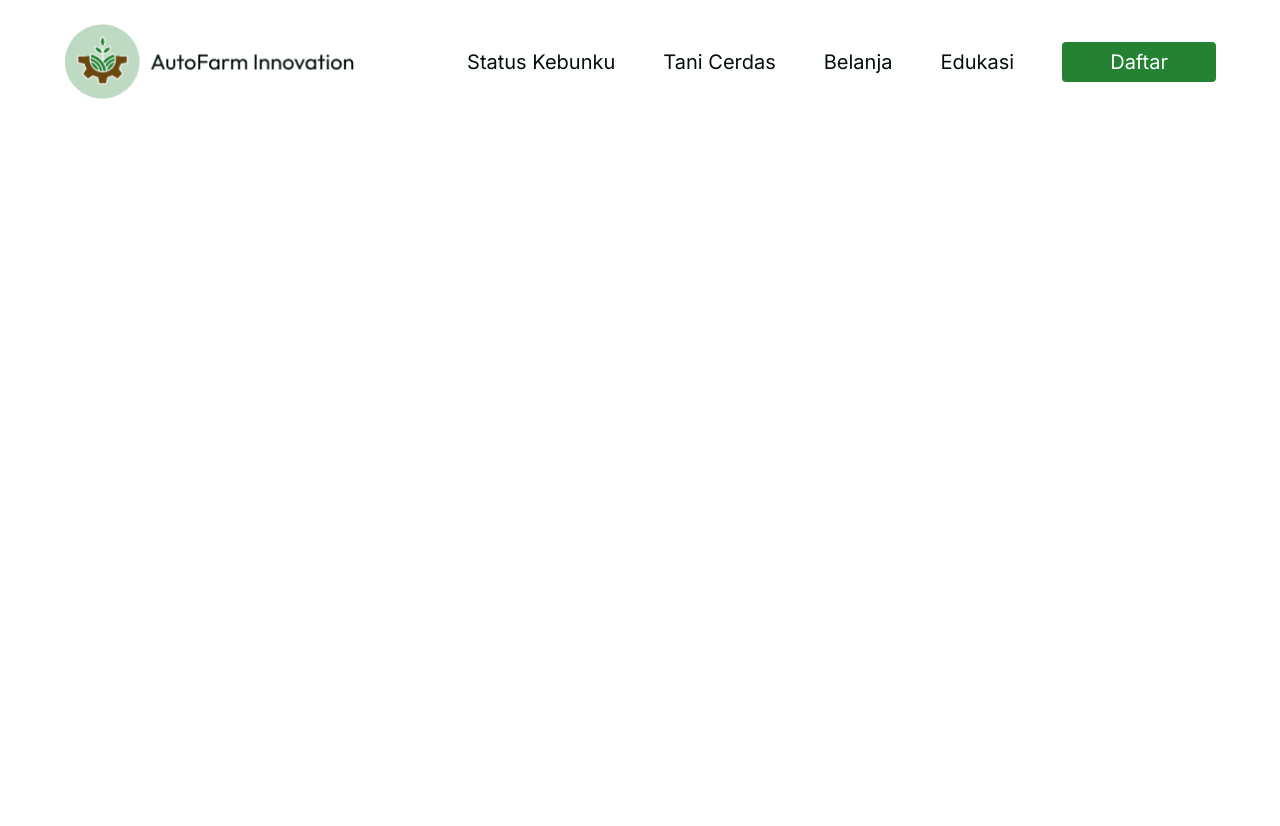
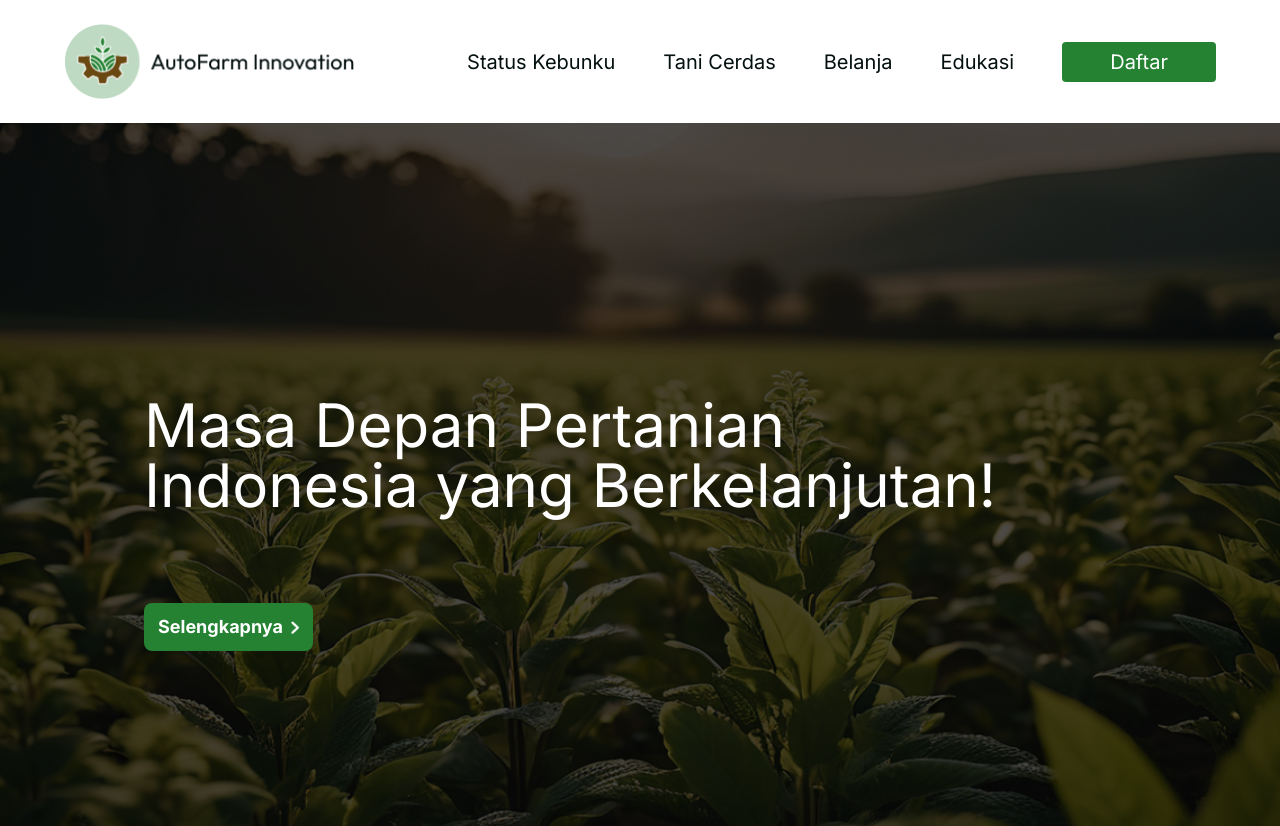
Before and after one commit to amaliap21/IFSTI, a Next.js app in the folder website/: page / in a window 1280 px wide. Shown: the top 826 px of the page. Built offline with nearby package versions, Linux system fonts and the light colour scheme.

Commit message:
feat: hero

```diff
--- a/website/src/app/layout.tsx
+++ b/website/src/app/layout.tsx
@@ -11,24 +11,16 @@ const fontOutfit = FontOutfit({
   variable: "--font-outfit",
 });
 
-// Removed the export statement for metadata
-const metadata = {
-  title: "Create Next App",
-  description: "Generated by create next app",
-};
-
 interface RootLayoutProps {
   children: React.ReactNode;
 }
 
 const RootLayout: React.FC<RootLayoutProps> = ({ children }) => {
-  const [expandNavbar, setExpandNavbar] = React.useState(false); // State to control Navbar expansion
+  const [expandNavbar, setExpandNavbar] = React.useState(false);
 
   return (
     <html lang="en" suppressHydrationWarning>
-      <head>
-        {/* Meta tags can still be set here if needed, possibly using the "metadata" object */}
-      </head>
+      <head></head>
       <body
         className={cn(
           "min-h-screen bg-background font-outfit antialiased",
--- a/website/src/components/hero.tsx
+++ b/website/src/components/hero.tsx
@@ -1,8 +1,37 @@
+import { Button } from "@/components/ui/button";
+import Image from "next/image";
 import React from "react";
-import { Button } from "@/components/ui/button";
 
 const Hero = () => {
-  return <div className="h-screen"></div>;
+  return (
+    <div className="relative">
+      {/* Background Image */}
+      <Image
+        src="/plants-agricult.png"
+        alt="Plants Agricult"
+        layout="fill"
+        objectFit="cover"
+        quality={100}
+        className="absolute z-0"
+      />
+
+      {/* Overlay */}
+      <div className="absolute inset-0 bg-black opacity-70 z-10" />
+
+      {/* Content */}
+      <div className="relative z-20 flex flex-col items-start justify-center h-screen text-white px-4 md:px-0 ml-36 gap-16  ">
+        <h1 className="text-6xl md:text-6xl font-normal mb-6">
+          Masa Depan Pertanian <br /> Indonesia yang Berkelanjutan!
+        </h1>
+        <button className="text-lg bg-custom-green hover:bg-custom-green-dark font-bold py-2.5 px-3.5 rounded-lg inline-flex items-center justify-center">
+          Selengkapnya{""}
+          <span className="ml-2">
+            <Image src="/arrow.png" alt="Arrow" width={8} height={8} />
+          </span>
+        </button>
+      </div>
+    </div>
+  );
 };
 
 export default Hero;
--- a/website/src/components/navbar.tsx
+++ b/website/src/components/navbar.tsx
@@ -45,7 +45,7 @@ const Navbar: React.FC<NavbarProps> = ({ expandNavbar, setExpandNavbar }) => {
   }, [setExpandNavbar]);
 
   return (
-    <nav className="sticky left-0 right-0 top-0 flex justify-between z-20 w-full bg-white py-6 px-7 lg:px-10 xl:px-16 2xl:px-24 lg:py-6">
+    <nav className="sticky left-0 right-0 top-0 flex justify-between z-30 w-full bg-white py-6 px-7 lg:px-10 xl:px-16 2xl:px-24 lg:py-6">
       <Image
         src="/navbar.png"
         alt="Logo Navbar"
@@ -77,6 +77,7 @@ const Navbar: React.FC<NavbarProps> = ({ expandNavbar, setExpandNavbar }) => {
           } else {
             return (
               <li key={item.name} className="mt-4 lg:mt-0">
+                <Link href="/Daftar">
                   <Button
                     className="
                   font-normal z-10 font-outfit text-base duration-300 ease-in-out xl:text-xl
@@ -87,6 +88,7 @@ const Navbar: React.FC<NavbarProps> = ({ expandNavbar, setExpandNavbar }) => {
                   >
                     Daftar
                   </Button>
+                </Link>
               </li>
             );
           }
```
Also changed, not shown: website/public/arrow.png (added), website/public/plants-agricult.png (added). Lines whose indentation alone changed are shown as unchanged.
